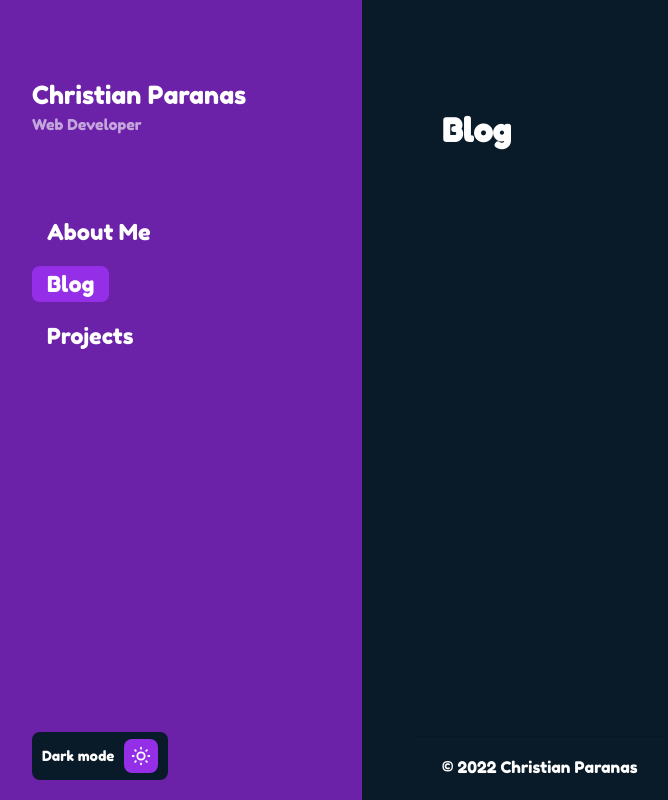
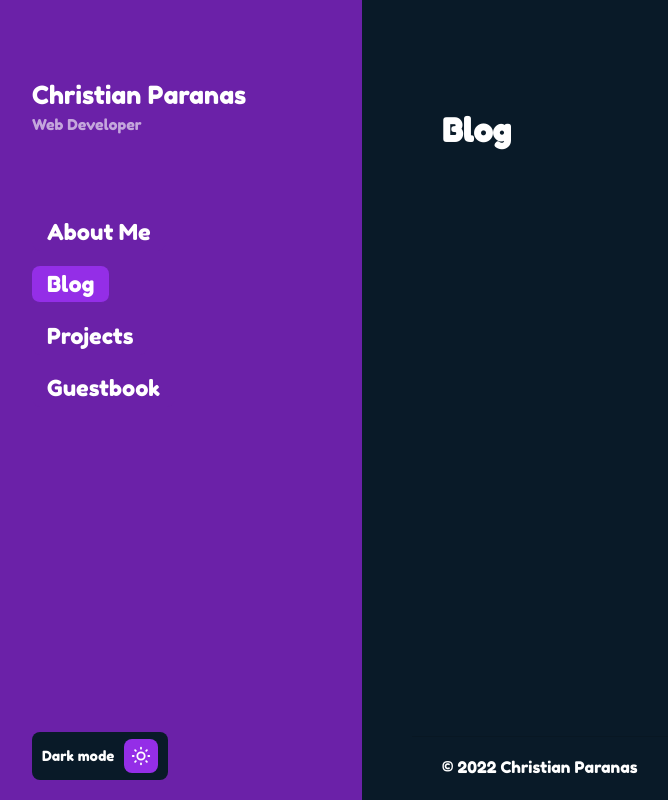
Before and after one commit to christianparanas/portv4, a Next.js app: page /blog in a window 1280 px wide. Shown: the whole page, without its empty margins (18-686 px from the left). Built offline with nearby package versions, Linux system fonts and the light colour scheme.

Commit message:
chore: rename route

```diff
--- a/components/Nav.jsx
+++ b/components/Nav.jsx
@@ -69,6 +69,14 @@ export default function Nav() {
               Projects
             </div>
           </Link>
+          <Link href="/projects">
+            <div
+              className={`item ${asPath == "/guestbook" ? "activePage" : ""}`}
+              onClick={closeNav}
+            >
+              Guestbook
+            </div>
+          </Link>
         </div>
       </div>
 
@@ -97,6 +105,15 @@ export default function Nav() {
               Projects
             </div>
           </Link>
+          <Link href="/projects">
+            <div
+              className={`sideItem ${
+                asPath == "/guestbook" ? "activePage" : ""
+              }`}
+            >
+              Guestbook
+            </div>
+          </Link>
         </div>
       </div>
 
--- a/styles/globals.scss
+++ b/styles/globals.scss
@@ -89,4 +89,4 @@ a {
 @import "projects";
 @import "card";
 @import "blog";
-@import "guests";
+@import "guestbook";
```
Also changed, not shown: pages/guestbook/index.jsx (renamed from pages/guests/index.jsx), styles/guestbook.scss (renamed from styles/guests.scss).
